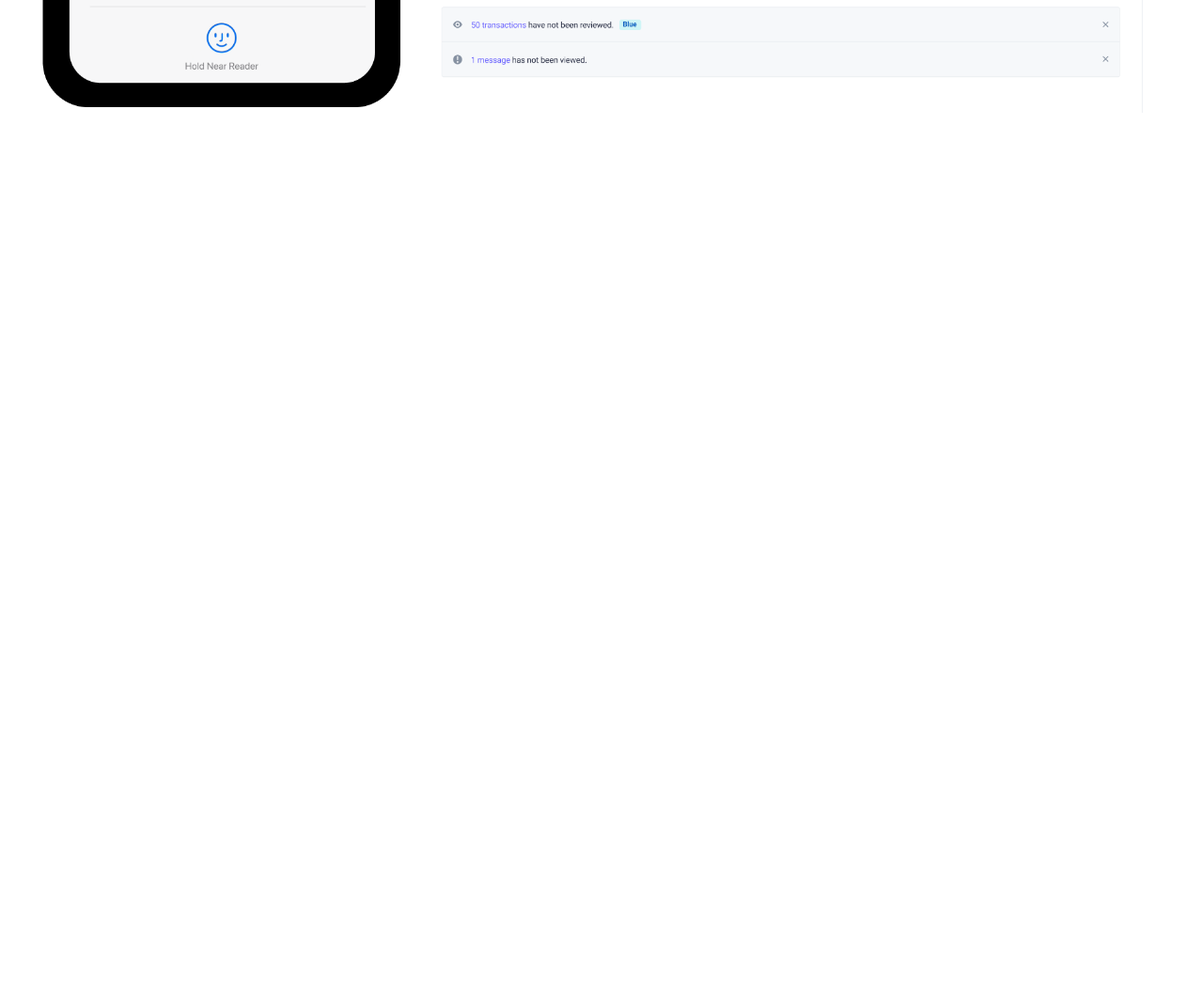
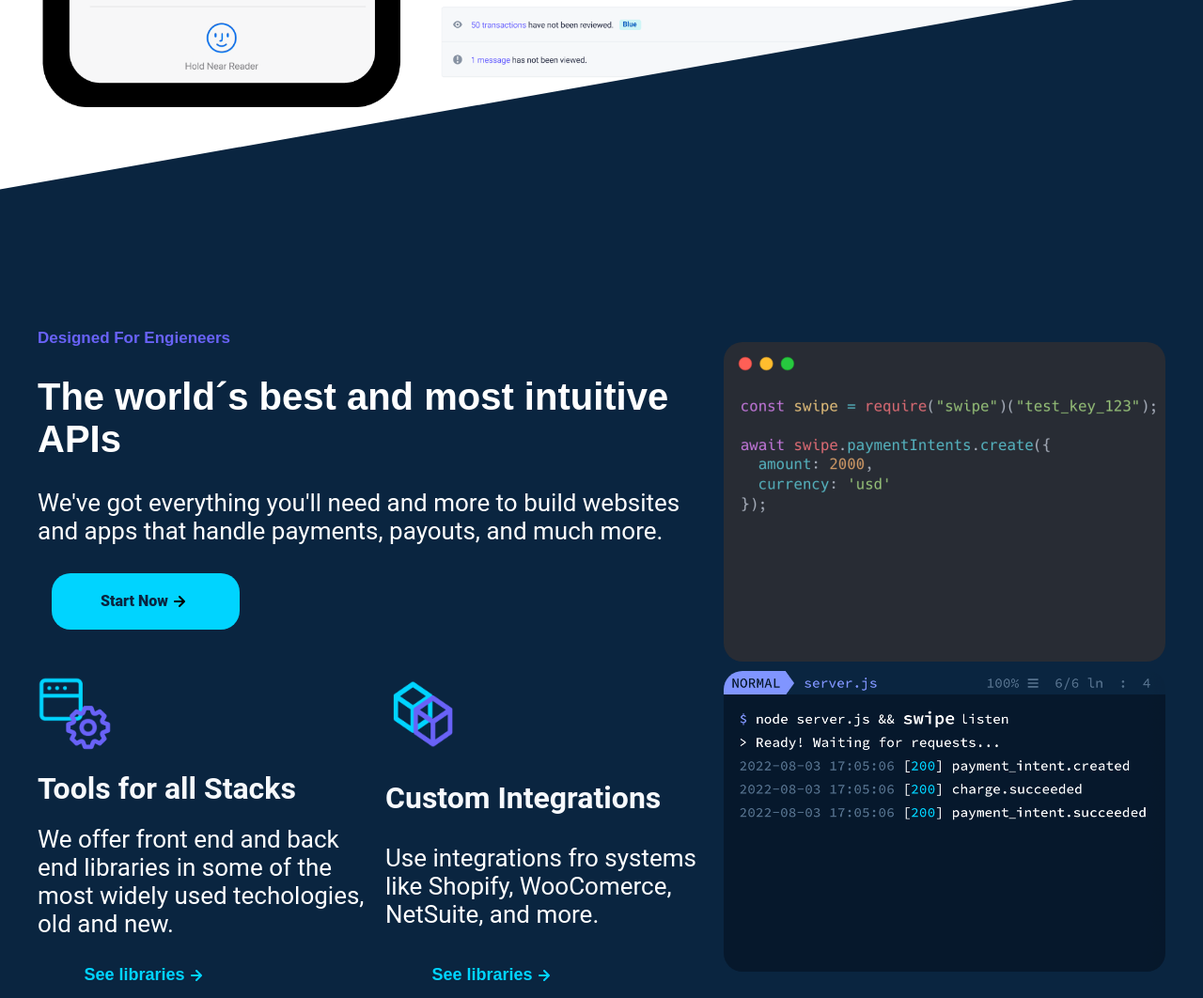
Before and after one commit to JAMA8806/SWIPE, a plain HTML site: page index.html in a window 1280 px wide. Shown: the part 2618-3680 px from the top of the page at 94% size. Before the commit the page ends 2838 px from the top, so only its background shows below. Drawn offline with Linux system fonts and the light colour scheme.

Commit message:
Se realiza seccion 3 y se dispone a revision

```diff
--- a/Styles/styles.css
+++ b/Styles/styles.css
@@ -358,7 +358,7 @@ h2{
     background-color: var(--primary-accent);
     width: 3000px;
     height: 150%;
-    top:-200px;
+    top:-25%;
     left: -75%;
     transform: rotate(-10deg);
     z-index: -1;
--- a/index.html
+++ b/index.html
@@ -74,6 +74,37 @@
                 <img class="phone" src="assets/assets/phone.png" alt="phone">
             </div>
         </section>
+        <section class="section section3">
+            <canvas class="canvas2"></canvas>
+            <div class="section3-container">
+                <div class="column1">
+                    <h4 class="subtitle">Designed For Engieneers</h4>
+                    <h2>The world´s best and most intuitive APIs</h2>
+                    <div>
+                        <p>We've got everything you'll need and more to build websites and apps that handle payments, payouts, and much more.</p>
+                    </div>
+                    <button class="primary-button section3-btn icon">Start Now <img src="./assets/assets/arrow-right-dark.svg" alt=""></button>
+                    <div class="inner-container">
+                        <div>
+                            <img class="icon" src="./assets/assets/tools-icon.png" alt="tools-icon">
+                            <h3>Tools for all Stacks</h3>
+                            <p>We offer front end and back end libraries in some of the most widely used techologies, old and new.</p>
+                            <button class="secondary-button icon">See libraries <img src="./assets/assets/arrow-right-blue.svg" alt="right-arrow"></button>
+                        </div>
+                        <div>
+                            <img class="icon"src="./assets/assets/cube-icon.png" alt="tools-icon">
+                            <h3>Custom Integrations</h3>
+                            <p>Use integrations fro systems like Shopify, WooComerce, NetSuite, and more.</p>
+                            <button class="secondary-button icon">See libraries <img src="./assets/assets/arrow-right-blue.svg" alt="right-arrow"></button>
+                        </div>
+                    </div>
+                </div>
+                <div class="column2">
+                    <img src="./assets/assets/api-code.png" alt="api-code">
+                    <img src="./assets/assets/terminal-code.png" alt="terminal-code">
+                </div>
+            </div>
+        </section>
 
      </body>
 </html>
```
Also changed, not shown: 1 other file.
